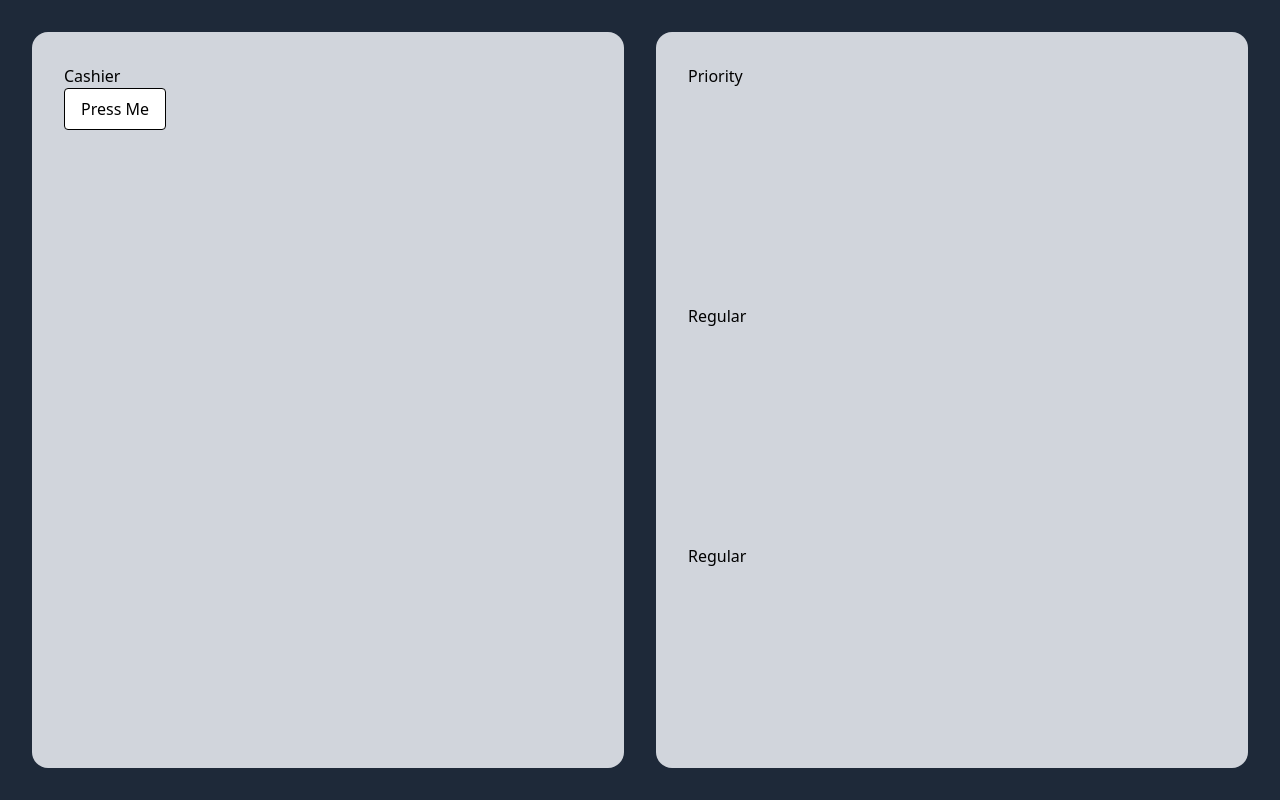
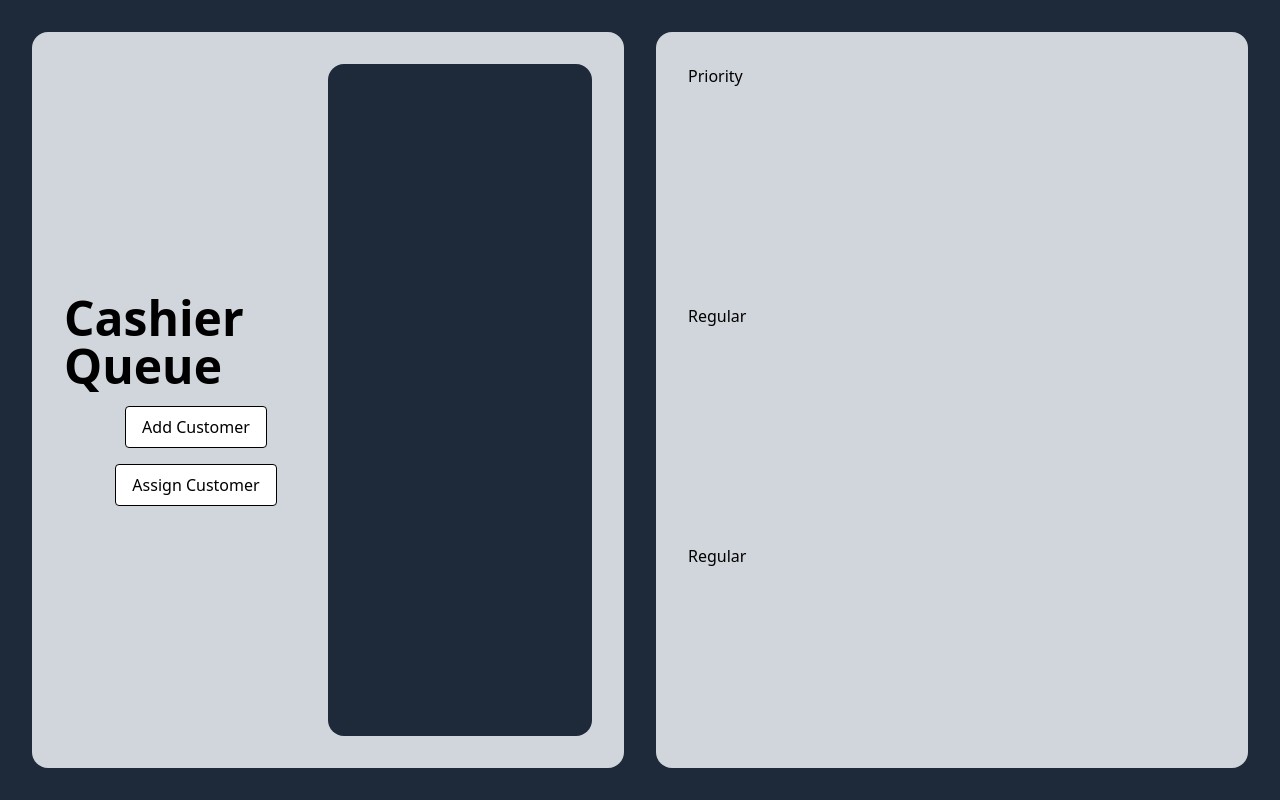
Before and after one commit to tumulakivan/queue, a React (Vite) app: page / in a window 1280 px wide. Built offline with nearby package versions, Linux system fonts and the light colour scheme.

Commit message:
added waiting list

```diff
--- a/src/components/Cashier.tsx
+++ b/src/components/Cashier.tsx
@@ -1,10 +1,13 @@
 const Cashier: React.FC = () => {
   return (
-    <div className="w-1/2 h-full bg-gray-300 rounded-2xl p-8 flex flex-col">
-      <h1>Cashier</h1>
-      <button className="w-fit border bg-white rounded px-4 py-2 cursor-pointer hover:bg-gray-200">
-        Press Me
-      </button>
+    <div className="w-1/2 h-full bg-gray-300 rounded-2xl p-8 flex flex-row">
+      <div className="w-1/2 h-full flex flex-col justify-center items-center gap-4">
+        <h1 className="text-5xl font-bold">Cashier Queue</h1>
+        <button className="bg-white w-fit px-4 py-2 rounded border cursor-pointer hover:bg-gray-200">Add Customer</button>
+        <button className="bg-white w-fit px-4 py-2 rounded border cursor-pointer hover:bg-gray-200">Assign Customer</button>
+      </div>
+      <div className="w-1/2 h-full bg-gray-800 rounded-2xl p-4">
+      </div>
     </div>
   );
 };
--- /dev/null
+++ b/src/components/Items.tsx
@@ -0,0 +1,11 @@
+import type { ItemProps } from "../types/CustomerProps";
+
+const Items: React.FC<ItemProps> = ({ id, duration }) => {
+    return (
+        <div className="px-4 py-2 bg-amber-300 h-fit w-fit">
+            {id} | {duration}
+        </div>
+    )
+}
+
+export default Items;
--- a/src/types/CustomerProps.ts
+++ b/src/types/CustomerProps.ts
@@ -0,0 +1,4 @@
+export type ItemProps = {
+  id: number;
+  duration: number;
+};
```
